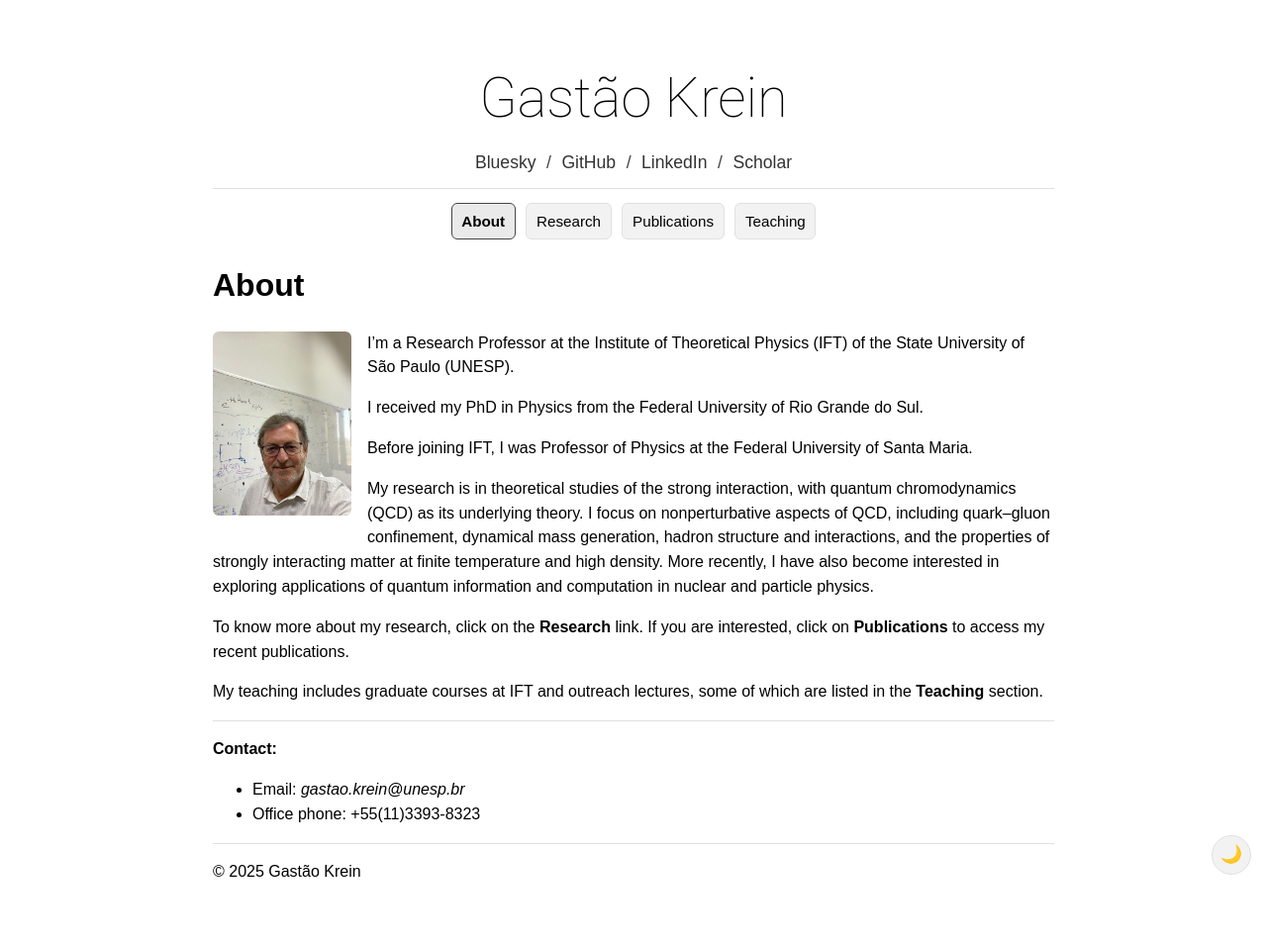
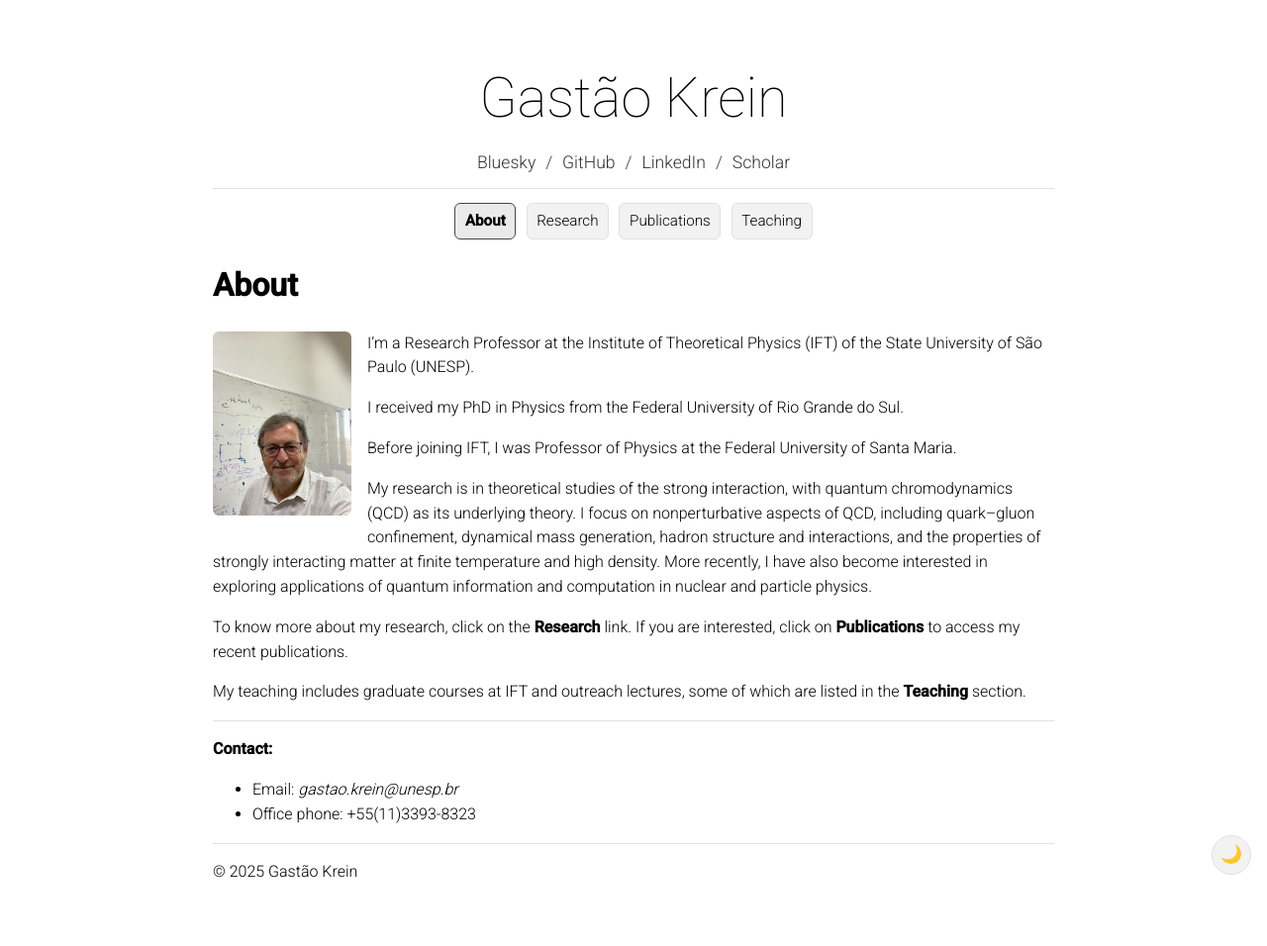
Before and after one commit to gkrein/gkrein.github.io, a Jekyll site: the page built from index.md, in a window 1280 px wide. Shown: the whole page at 99% size. Built offline with Jekyll 4.4.1, drawn with Linux system fonts in a browser that asks for light colours; some web fonts are replaced.

Commit message:
Update site.css

```diff
--- a/assets/css/site.css
+++ b/assets/css/site.css
@@ -84,9 +84,10 @@ html, body {
 body {
   background-color: var(--bg-color);
   color: var(--text-color);
-  font-family: "Roboto-Light", Arial, Helvetica, -apple-system, BlinkMacSystemFont, "Segoe UI", "Apple Color Emoji", "Segoe UI Emoji";
+  font-family: Roboto, Arial, Helvetica, -apple-system, BlinkMacSystemFont, "Segoe UI", "Apple Color Emoji", "Segoe UI Emoji";
   line-height: 1.55;
   margin: 1.5rem;
+  font-weight: 300
 }
 
 a { color: var(--link); text-decoration: none; }
```
